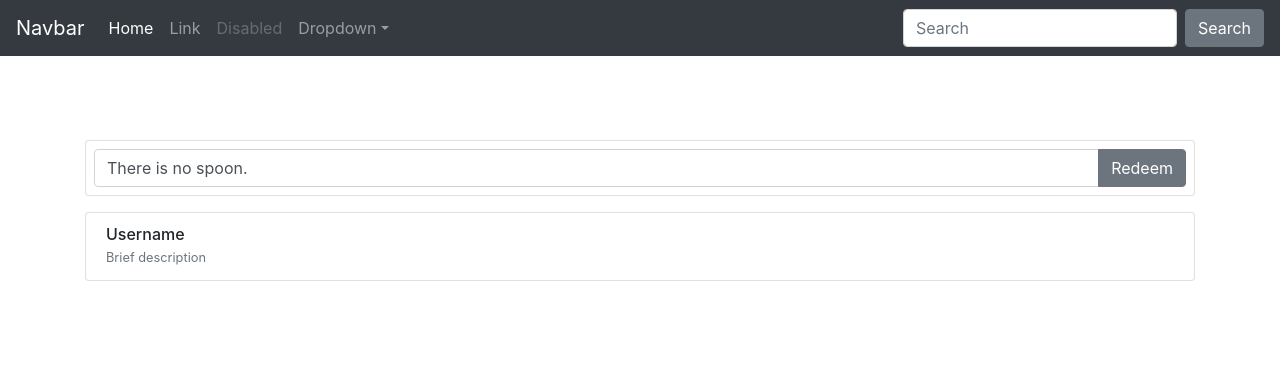
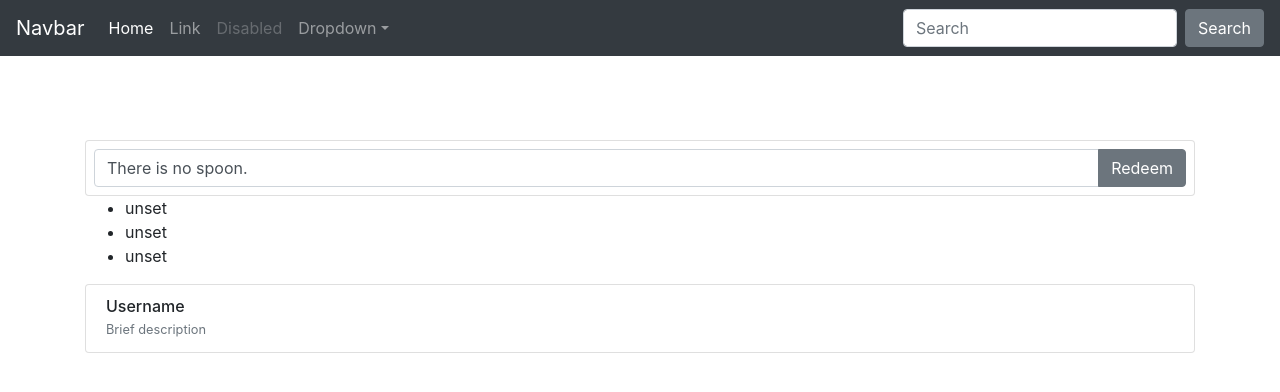
Before and after one commit to alexi-o/personal-website-vuejs, a Vue app: page / in a window 1280 px wide. Shown: the top 392 px of the page. Built offline with nearby package versions, Linux system fonts and the light colour scheme.

Commit message:
gets notes to add, but notes wont pull in

```diff
--- a/package.json
+++ b/package.json
@@ -10,7 +10,7 @@
   "dependencies": {
     "bootstrap": "^4.5.2",
     "core-js": "^3.6.5",
-    "firebase": "^7.20.0",
+    "firebase": "^7.21.0",
     "jquery": "^3.5.1",
     "popper.js": "^1.16.1",
     "sass": "^1.26.10",
--- a/src/components/AddNote.vue
+++ b/src/components/AddNote.vue
@@ -9,10 +9,9 @@
             </div>
         </form>
         <ul>
-            <li v-for="note in notesRef"
+            <li v-for="note in loadNotes"
             v-bind:key="note['.key']">{{note}}</li>
         </ul>
-        </div>
     </div>
 </template>
 
@@ -27,7 +26,7 @@ export default {
         }
     },
     computed: {
-        notes() {
+        loadNotes() {
             return notesRef
         }
     },
```
Also changed, not shown: firebase.js (+0 -9 lines), 1 other file (tests, documents, lock files or other folders).
